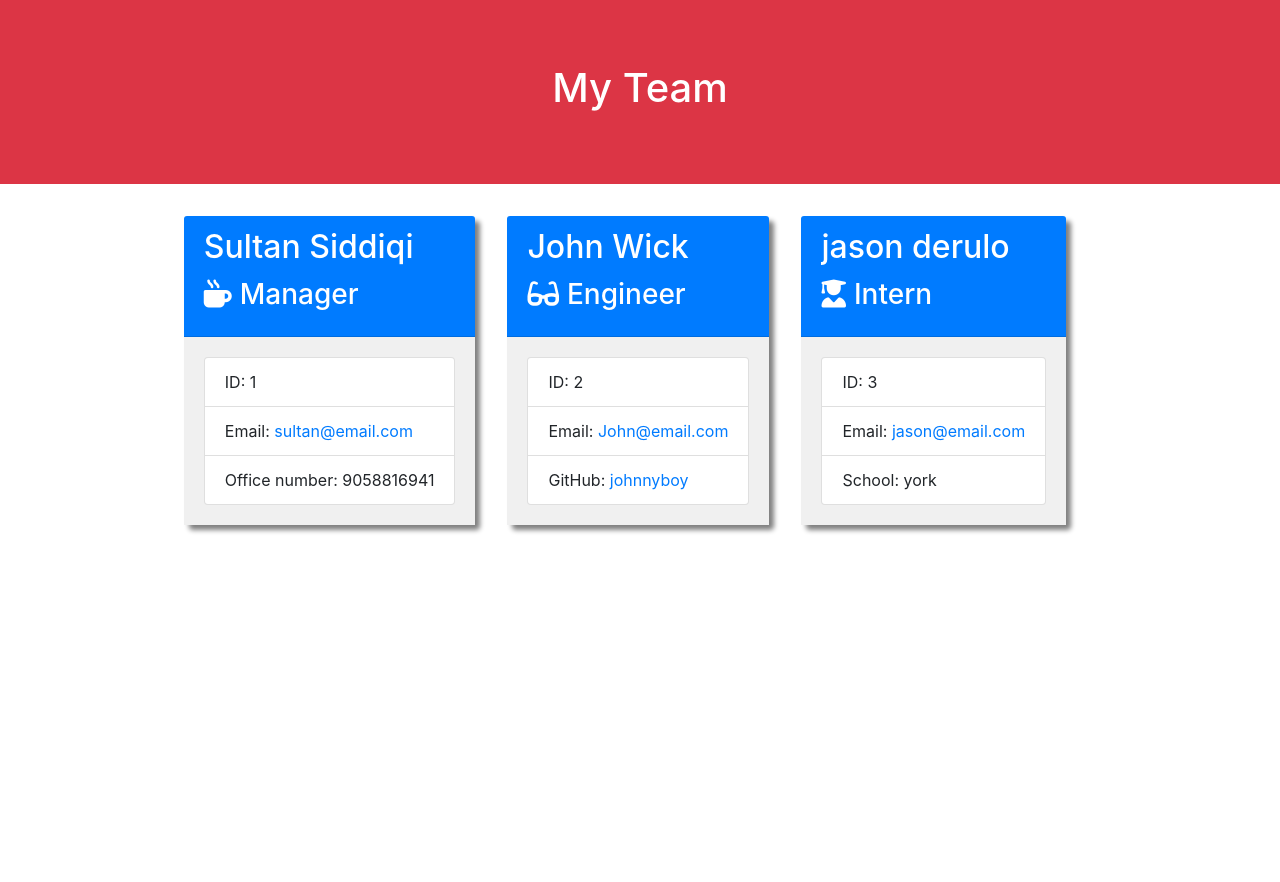
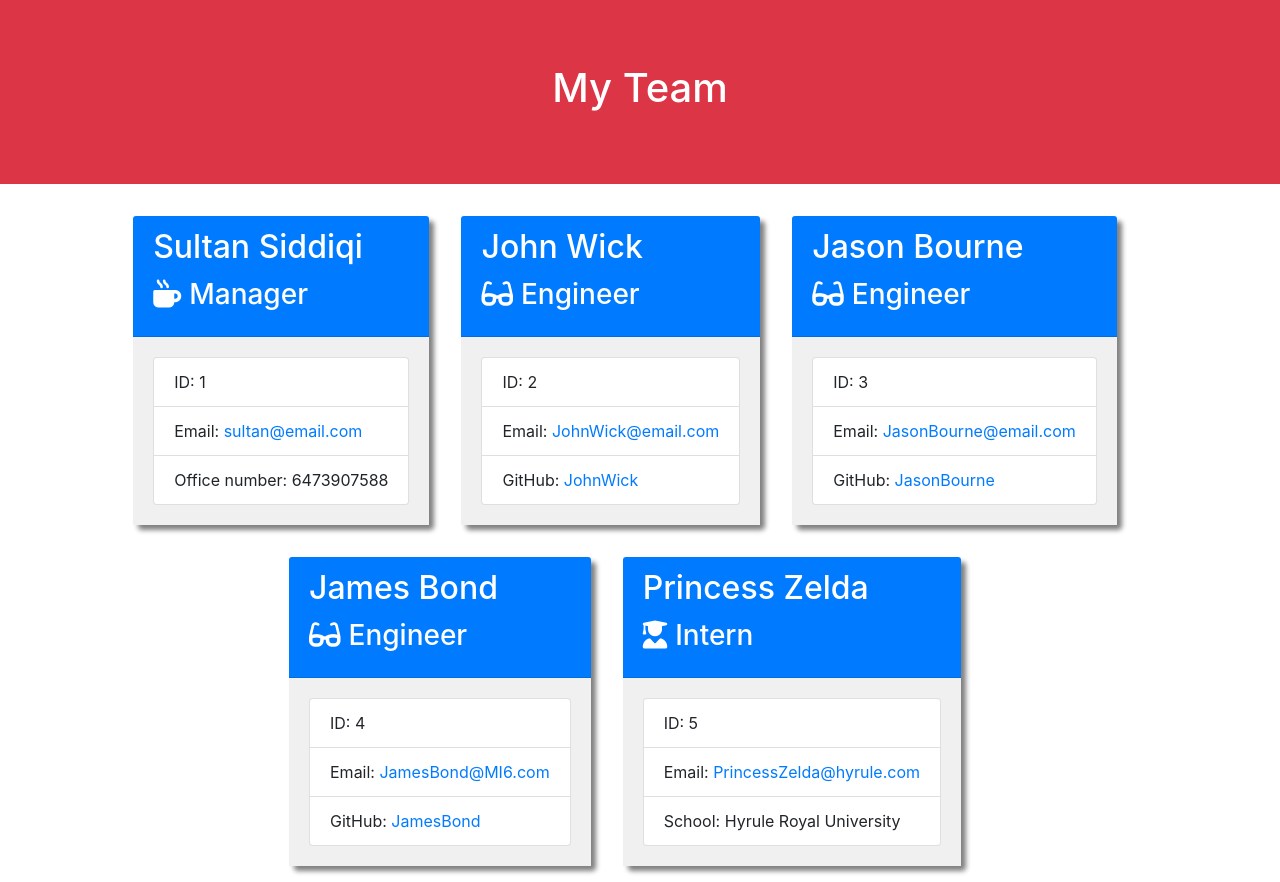
Before and after one commit to sultansiddiqi/Challenge-010-Team-Profile-Generator, a website: page output/team.html in a window 1280 px wide. Before the commit the page ends 800 px from the top, so only its background shows below. Drawn offline with nearby package versions, Linux system fonts and the light colour scheme.

Commit message:
testing functionality

```diff
--- a/output/team.html
+++ b/output/team.html
@@ -34,7 +34,7 @@
         <ul class="list-group">
             <li class="list-group-item">ID: 1</li>
             <li class="list-group-item">Email: <a href="mailto:sultan@email.com">sultan@email.com</a></li>
-            <li class="list-group-item">Office number: 9058816941</li>
+            <li class="list-group-item">Office number: 6473907588</li>
         </ul>
     </div>
 </div>
@@ -47,22 +47,50 @@
     <div class="card-body">
         <ul class="list-group">
             <li class="list-group-item">ID: 2</li>
-            <li class="list-group-item">Email: <a href="mailto:John@email.com">John@email.com</a></li>
-            <li class="list-group-item">GitHub: <a href="https://github.com/johnnyboy" target="_blank" rel="noopener noreferrer">johnnyboy</a></li>
+            <li class="list-group-item">Email: <a href="mailto:JohnWick@email.com">JohnWick@email.com</a></li>
+            <li class="list-group-item">GitHub: <a href="https://github.com/JohnWick" target="_blank" rel="noopener noreferrer">JohnWick</a></li>
         </ul>
     </div>
 </div>
 
 <div class="card employee-card">
     <div class="card-header bg-primary text-white">
-        <h2 class="card-title">jason derulo</h2>
+        <h2 class="card-title">Jason Bourne</h2>
+        <h3 class="card-title"><i class="fas fa-glasses mr-2"></i>Engineer</h3>
+    </div>
+    <div class="card-body">
+        <ul class="list-group">
+            <li class="list-group-item">ID: 3</li>
+            <li class="list-group-item">Email: <a href="mailto:JasonBourne@email.com">JasonBourne@email.com</a></li>
+            <li class="list-group-item">GitHub: <a href="https://github.com/JasonBourne" target="_blank" rel="noopener noreferrer">JasonBourne</a></li>
+        </ul>
+    </div>
+</div>
+
+<div class="card employee-card">
+    <div class="card-header bg-primary text-white">
+        <h2 class="card-title">James Bond</h2>
+        <h3 class="card-title"><i class="fas fa-glasses mr-2"></i>Engineer</h3>
+    </div>
+    <div class="card-body">
+        <ul class="list-group">
+            <li class="list-group-item">ID: 4</li>
+            <li class="list-group-item">Email: <a href="mailto:JamesBond@MI6.com">JamesBond@MI6.com</a></li>
+            <li class="list-group-item">GitHub: <a href="https://github.com/JamesBond" target="_blank" rel="noopener noreferrer">JamesBond</a></li>
+        </ul>
+    </div>
+</div>
+
+<div class="card employee-card">
+    <div class="card-header bg-primary text-white">
+        <h2 class="card-title">Princess Zelda</h2>
         <h3 class="card-title"><i class="fas fa-user-graduate mr-2"></i>Intern</h3>
     </div>
     <div class="card-body">
         <ul class="list-group">
-            <li class="list-group-item">ID: 3</li>
-            <li class="list-group-item">Email: <a href="mailto:jason@email.com">jason@email.com</a></li>
-            <li class="list-group-item">School: york</li>
+            <li class="list-group-item">ID: 5</li>
+            <li class="list-group-item">Email: <a href="mailto:PrincessZelda@hyrule.com">PrincessZelda@hyrule.com</a></li>
+            <li class="list-group-item">School: Hyrule Royal University</li>
         </ul>
     </div>
 </div>
```
